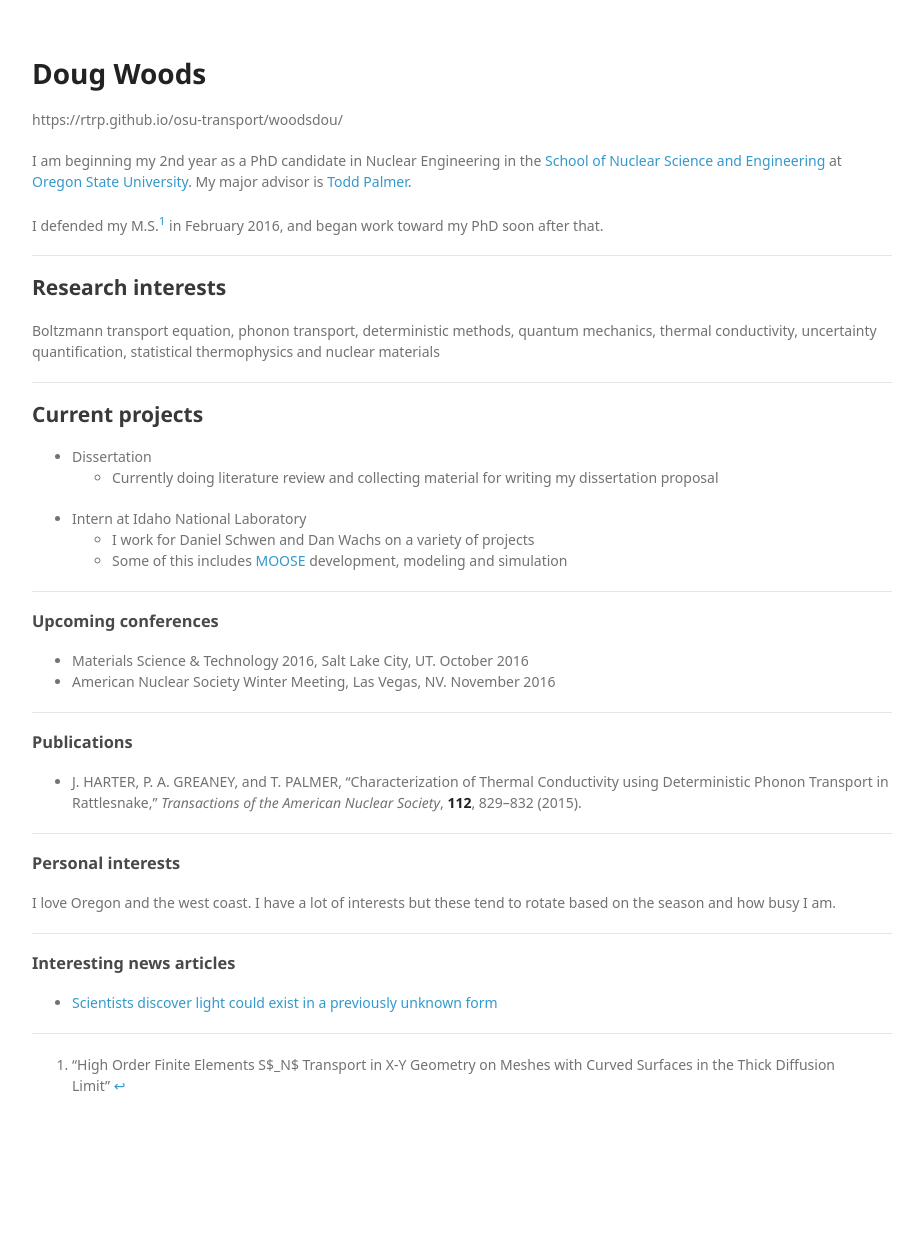
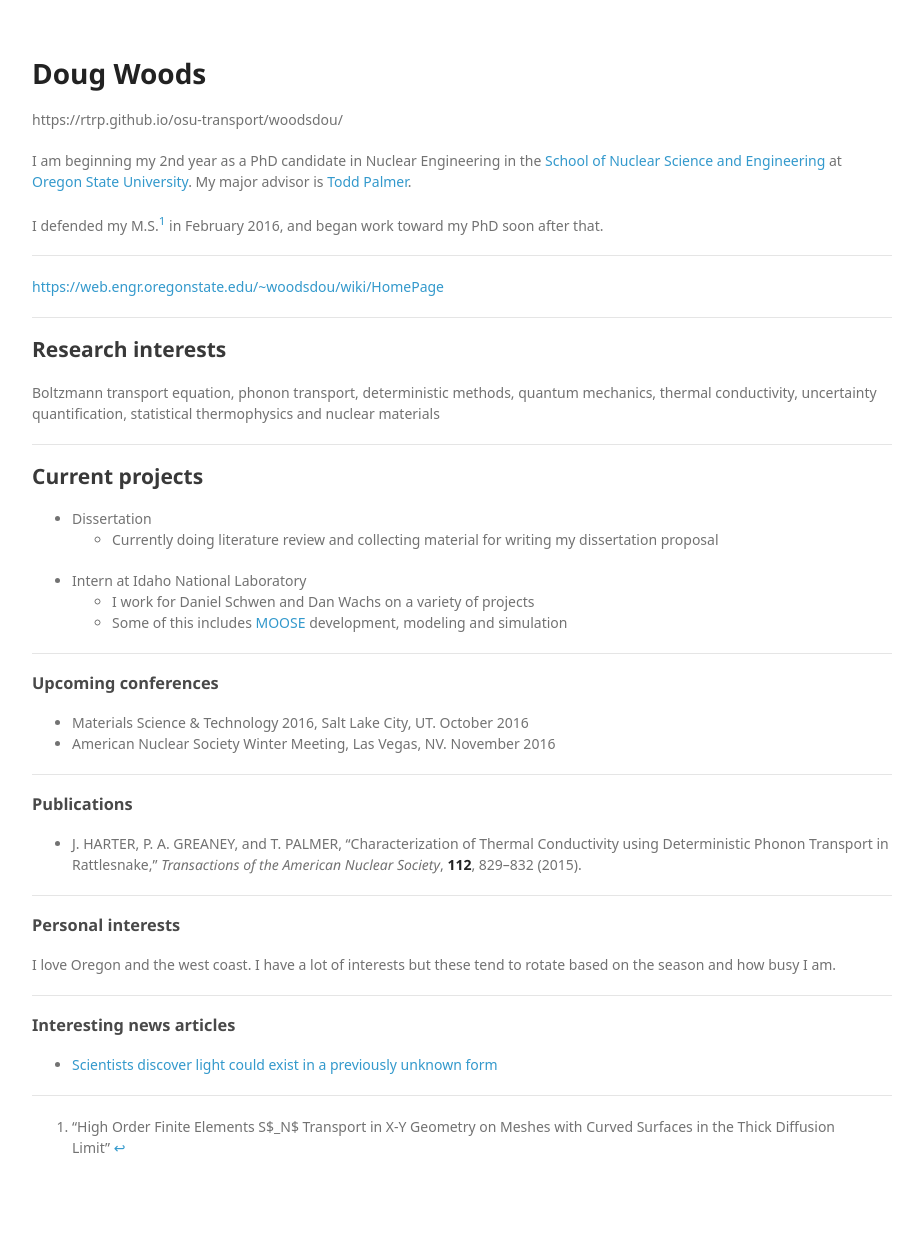
Before and after one commit to rtrp/osu-transport, a Jekyll site: the page built from woodsdou/index.md, in a window 1280 px wide. Shown: the whole page, without its empty margins (178-1101 px from the left). Built offline with Jekyll 4.4.1, drawn with Linux system fonts in a browser that asks for light colours; some web fonts are replaced; before the commit the page ends 1174 px from its top, so only the background shows below that; some of the changed lines change nothing that is shown.

Commit message:
Update index.md

```diff
--- a/woodsdou/index.md
+++ b/woodsdou/index.md
@@ -11,6 +11,10 @@ https://rtrp.github.io/osu-transport/woodsdou/
 I am beginning my 2nd year as a PhD candidate in Nuclear Engineering in the [School of Nuclear Science and Engineering](https://ne.oregonstate.edu) at [Oregon State University](https://oregonstate.edu). My major advisor is [Todd Palmer](https://rtrp.github.io/osu-transport/palmerts/).
 
 I defended my M.S.[^1] in February 2016, and began work toward my PhD soon after that.
+
+***
+
+[https://web.engr.oregonstate.edu/~woodsdou/wiki/HomePage](https://web.engr.oregonstate.edu/~woodsdou/wiki/HomePage)
 
 ***
 
```
